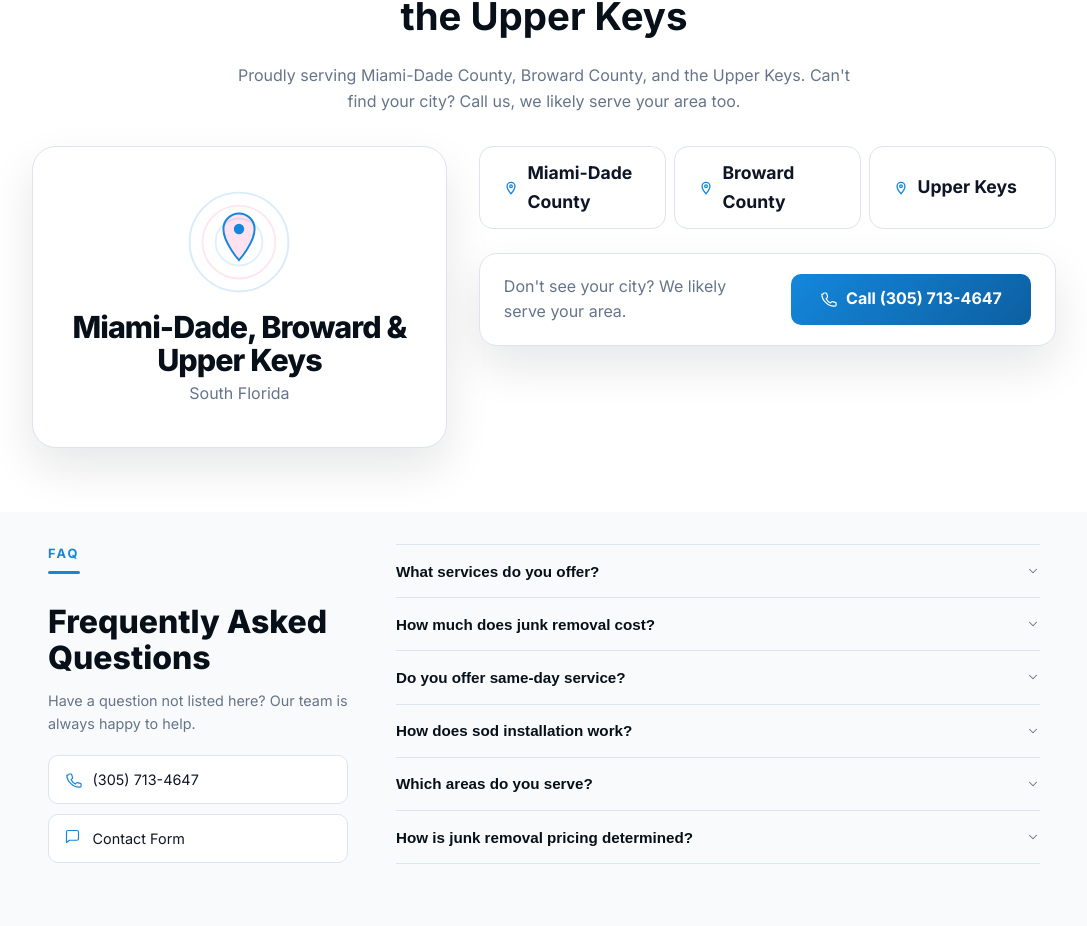
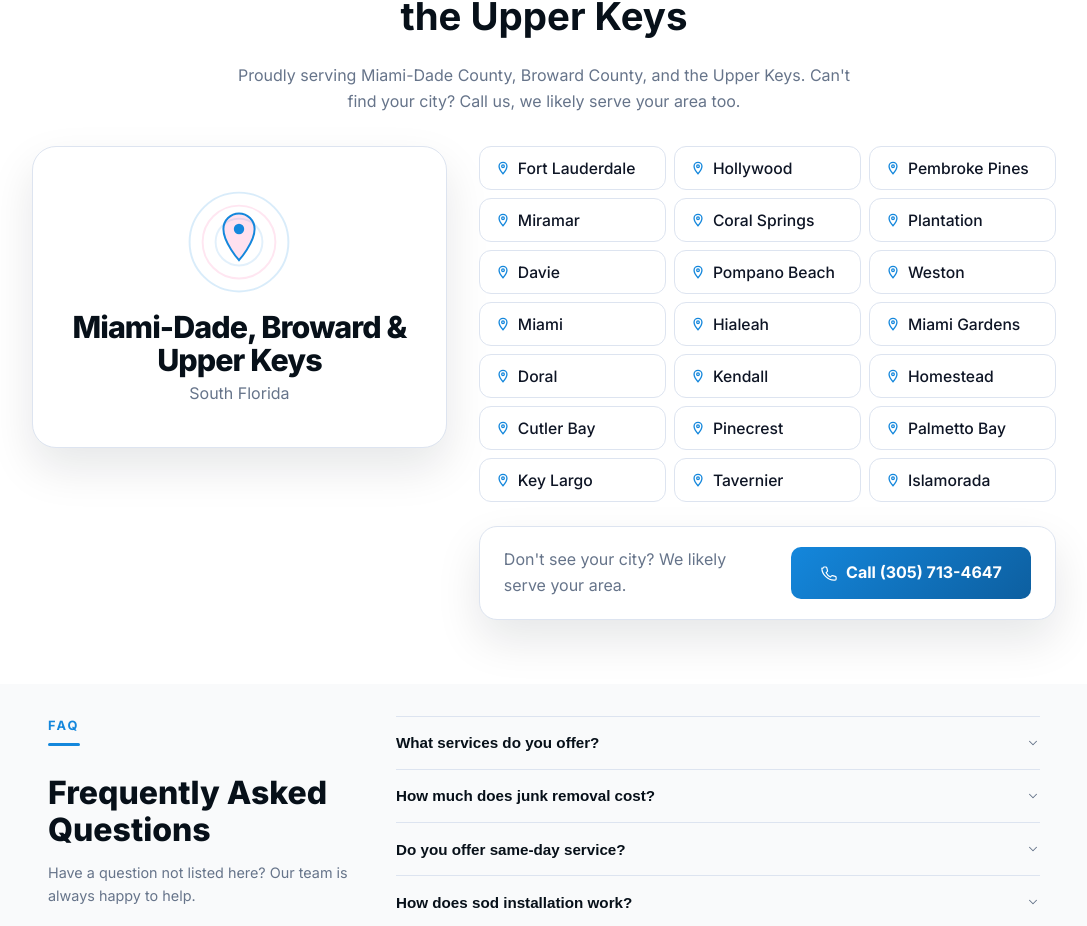
Before and after one commit to rogiegabotero-cyber/AMG-JUNK-REMOVAL, a React (Vite) app: page / in a window 1280 px wide. Shown: the part 4445-5371 px from the top of the page, without its empty margins (96-1183 px from the left). Built offline with nearby package versions, Linux system fonts and the light colour scheme.

Commit message:
addtional service area

```diff
--- a/src/data/siteContent.js
+++ b/src/data/siteContent.js
@@ -5,9 +5,27 @@ export const languageOptions = [
 ]
 
 const sharedAreas = [
-  'Miami-Dade County',
-  'Broward County',
-  'Upper Keys',
+  'Fort Lauderdale',
+  'Hollywood',
+  'Pembroke Pines',
+  'Miramar',
+  'Coral Springs',
+  'Plantation',
+  'Davie',
+  'Pompano Beach',
+  'Weston',
+  'Miami',
+  'Hialeah',
+  'Miami Gardens',
+  'Doral',
+  'Kendall',
+  'Homestead',
+  'Cutler Bay',
+  'Pinecrest',
+  'Palmetto Bay',
+  'Key Largo',
+  'Tavernier',
+  'Islamorada',
 ]
 
 const sharedWorkItems = [
--- a/src/styles/homepage.css
+++ b/src/styles/homepage.css
@@ -1610,15 +1610,15 @@ a {
 .area-pill {
   display: flex;
   align-items: center;
-  gap: 0.6rem;
-  min-height: 56px;
-  padding: 0.75rem 1.5rem;
+  gap: 0.5rem;
+  min-height: 44px;
+  padding: 0.5rem 1rem;
   background: var(--surface);
   border: 1px solid var(--border);
-  border-radius: 14px;
+  border-radius: 12px;
   color: var(--text);
-  font-size: 1.1rem;
-  font-weight: 700;
+  font-size: 0.98rem;
+  font-weight: 500;
   transition: border-color 0.2s ease, transform 0.2s ease, box-shadow 0.2s ease;
 }
 
```
